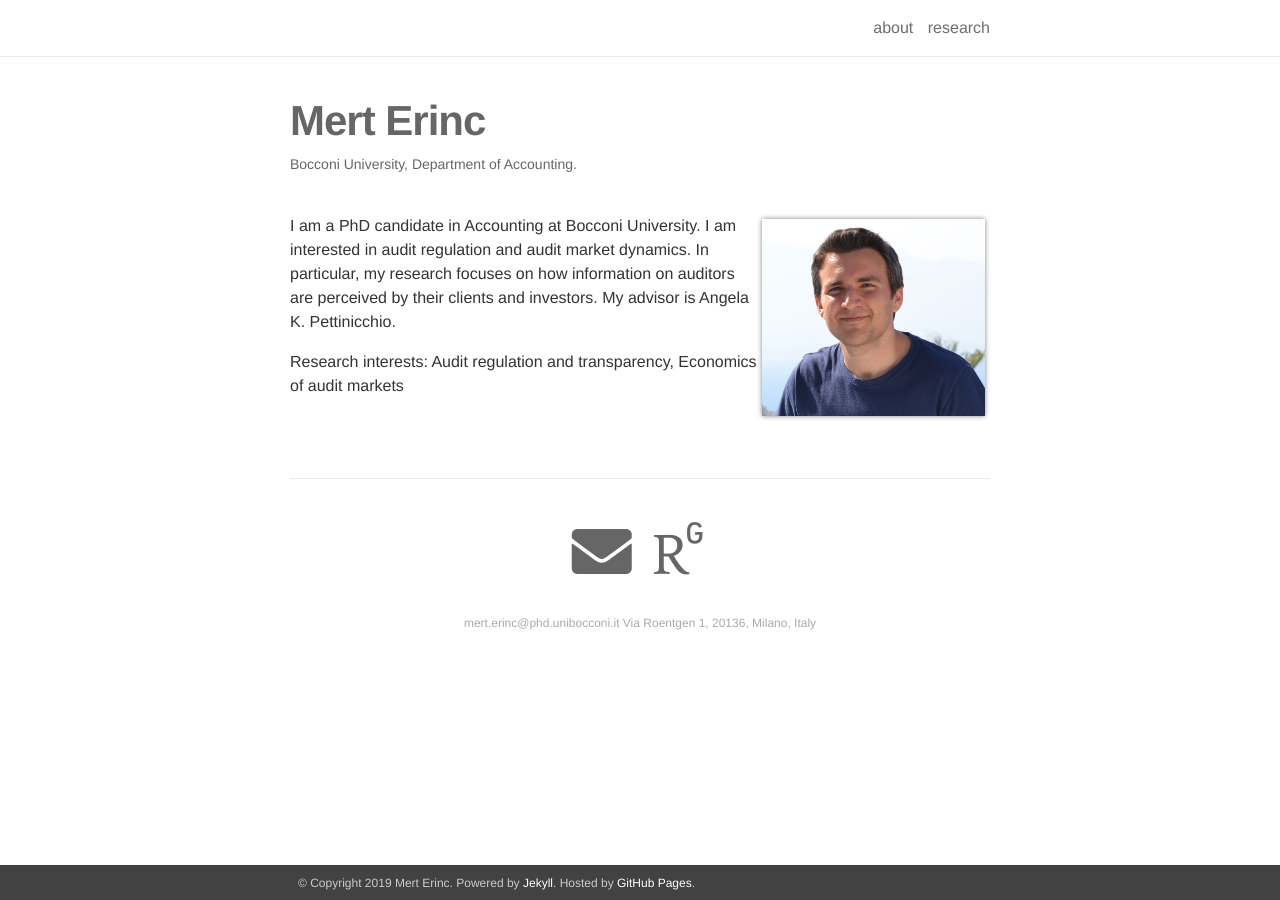
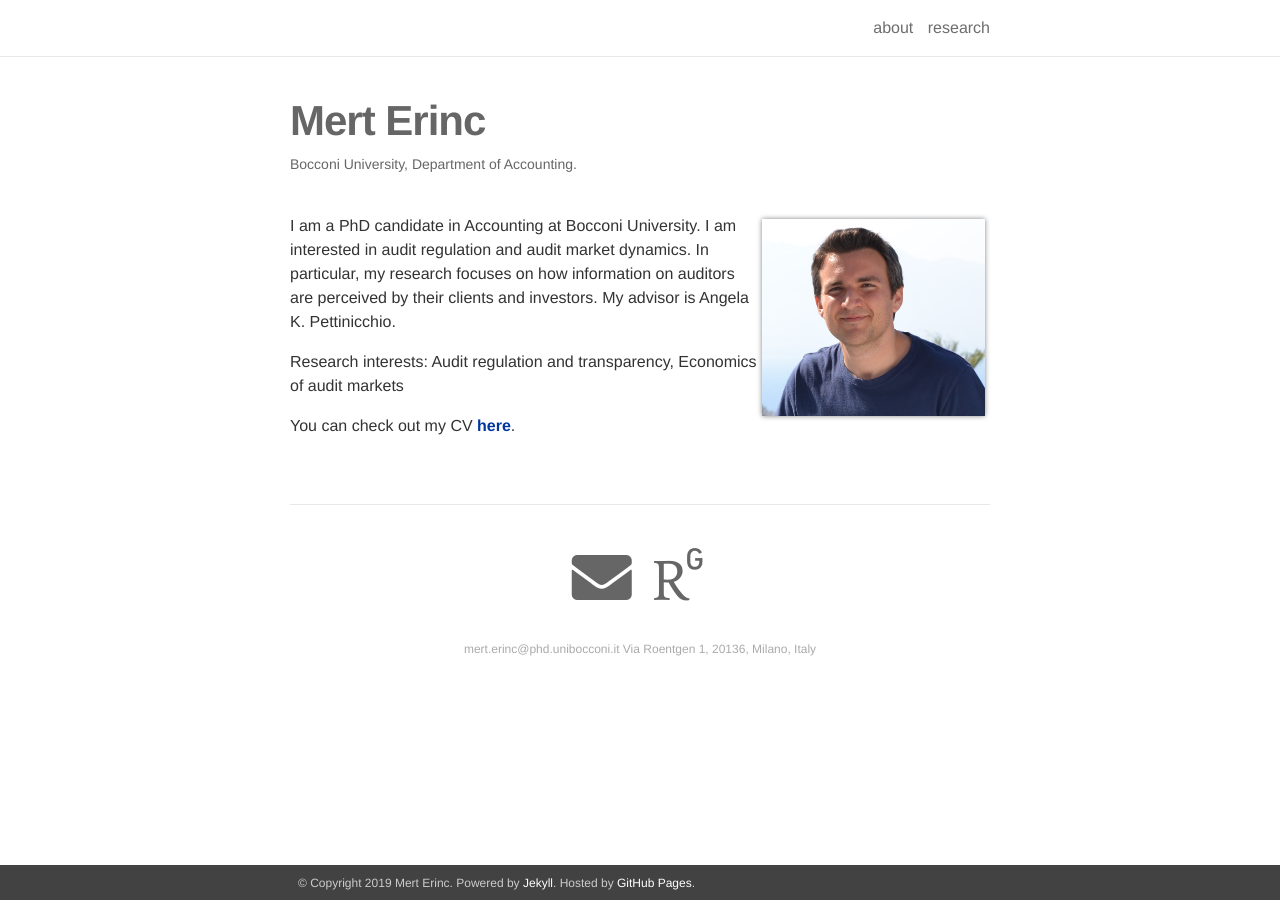
Before and after one commit to mrterinc/mrterinc.github.io, a Jekyll site: the page built from _pages/about.md, in a window 1280 px wide. Built offline with Jekyll 4.4.1, drawn with Linux system fonts in a browser that asks for light colours; some web fonts are replaced.

Commit message:
Update about.md

```diff
--- a/_pages/about.md
+++ b/_pages/about.md
@@ -16,3 +16,5 @@ social: true
 I am a PhD candidate in Accounting at Bocconi University. I am interested in audit regulation and audit market dynamics. In particular, my research focuses on how information on auditors are perceived by their clients and investors. My advisor is Angela K. Pettinicchio.
 
 Research interests: Audit regulation and transparency, Economics of audit markets
+
+You can check out my CV <a href="https://drive.google.com/open?id=1P82XC8GCjUJoei_eOAsfSplFsLur19wX"><strong> here</strong></a>.
```
